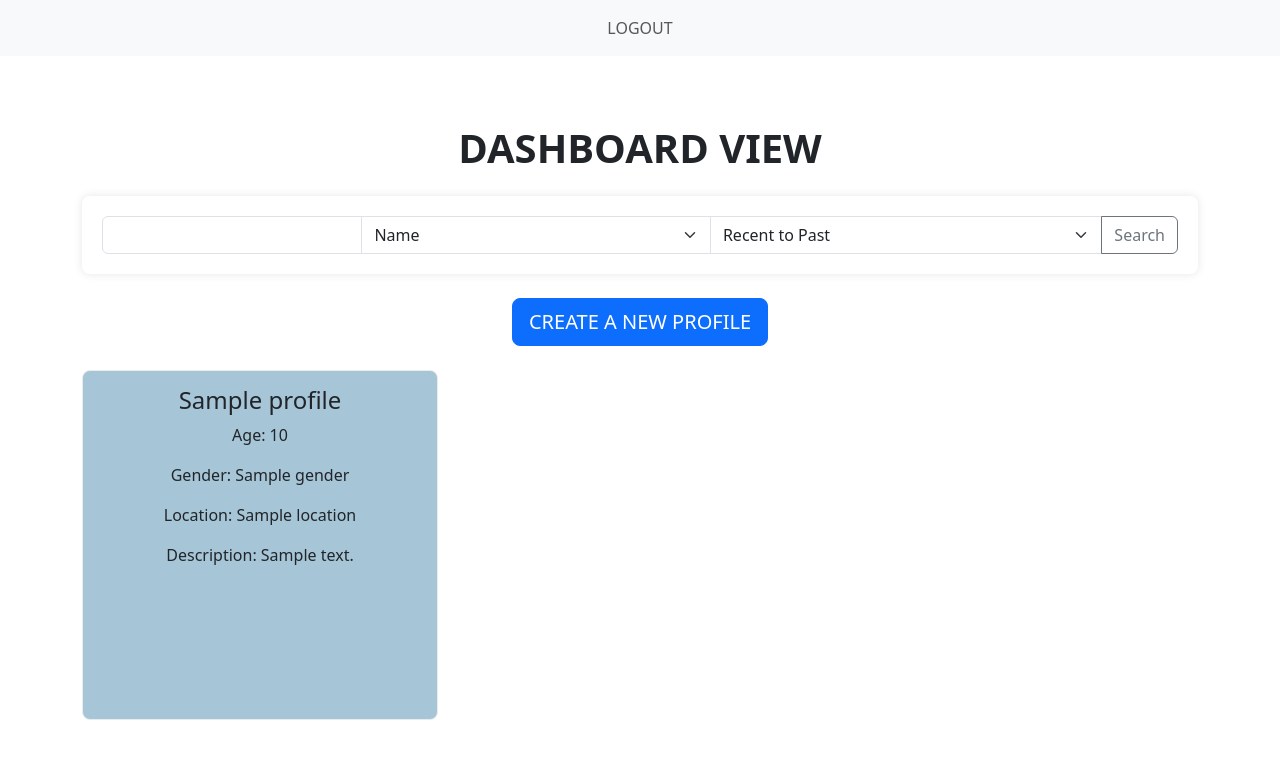
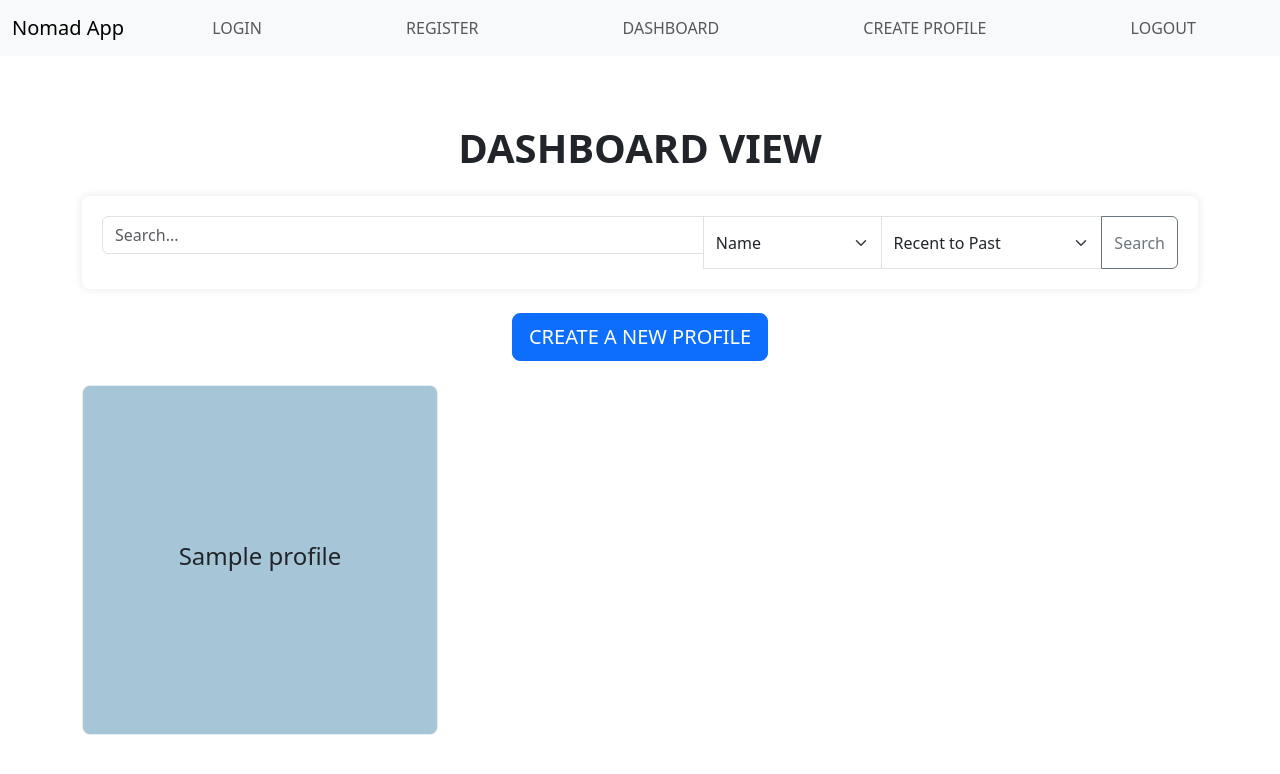
Before and after one commit to abssharma/nomad, a Flask app: template frontend/templates/dashboard.html in a window 1280 px wide. Shown: the top 774 px of the page. Run offline with Flask 2, Linux system fonts and the light colour scheme; the template is opened without the code that fills it: most values are stand-ins (such as "Sample title", 1, 10 or a date in 2020).

Commit message:
Update dashboard.html

```diff
--- a/frontend/templates/dashboard.html
+++ b/frontend/templates/dashboard.html
@@ -2,17 +2,20 @@
 <html lang="en">
 <head>
     <meta charset="UTF-8">
-
+    <title>Nomad App - Dashboard</title>
     <link rel="stylesheet" href="/static/css/style.css">
     <link href="https://cdn.jsdelivr.net/npm/bootstrap@5.3.0/dist/css/bootstrap.min.css" rel="stylesheet">
 </head>
 <body>
   <nav class="navbar navbar-expand-lg navbar-light bg-light">
       <div class="container-fluid">
-
+          <a class="navbar-brand" href="/">Nomad App</a>
           <div class="collapse navbar-collapse" id="navbarNav">
               <ul class="navbar-nav w-100 justify-content-around">
-
+                  <li class="nav-item"><a class="nav-link" href="/login">LOGIN</a></li>
+                  <li class="nav-item"><a class="nav-link" href="/register">REGISTER</a></li>
+                  <li class="nav-item"><a class="nav-link" href="/dashboard">DASHBOARD</a></li>
+                  <li class="nav-item"><a class="nav-link" href="/create-profile">CREATE PROFILE</a></li>
                   <li class="nav-item"><a class="nav-link" href="#" id="logoutLink">LOGOUT</a></li>
               </ul>
           </div>
@@ -26,7 +29,7 @@
       <!-- Updated Search Form -->
       <form method="GET" action="/search" class="mb-4">
           <div class="input-group justify-content-center">
-              <input type="text" name="q" class="form-control mb-0" required>
+              <input type="text" name="q" class="form-control w-50" placeholder="Search..." required>
               <select name="field" class="form-select w-auto">
                   <option value="name">Name</option>
                   <option value="gender">Gender</option>
@@ -49,22 +52,17 @@
       <div id="profiles" class="row">
           {% for profile in profiles %}
           <div class="col-md-4">
-            <div class="profile-card text-center" style="min-height: 350px; display: flex; flex-direction: column; justify-content: space-between;">
-              <div>
-                <!-- Name is now a link -->
-                <h4><a href="/profile/{{ profile._id }}" class="text-decoration-none text-dark">{{ profile.name }}</a></h4>
-                <p>Age: {{ profile.age }}</p>
-                <p>Gender: {{ profile.gender }}</p>
-                <p>Location: {{ profile.location }}</p>
-                <p>Description: {{ profile.description }}</p>
-              </div>
-              <div>
-                {% if profile.image_path %}
-                  <img src="{{ url_for('static', filename='uploads/' ~ profile.image_path|basename) }}"
-                       alt="Profile Image"
-                       style="width: 250px; height: 250px; object-fit: cover;">
-                {% endif %}
-              </div>
+            <div class="profile-card text-center" style="min-height: 350px; display: flex; flex-direction: column; justify-content: center;">
+              <h4>
+                <a href="/profile/{{ profile._id }}" class="text-decoration-none text-dark">
+                  {{ profile.name }}
+                </a>
+              </h4>
+              {% if profile.image_path %}
+                <img src="{{ url_for('static', filename='uploads/' ~ profile.image_path|basename) }}"
+                     alt="Profile Image"
+                     style="width: 250px; height: 250px; object-fit: cover;">
+              {% endif %}
             </div>
           </div>
           {% endfor %}
```
